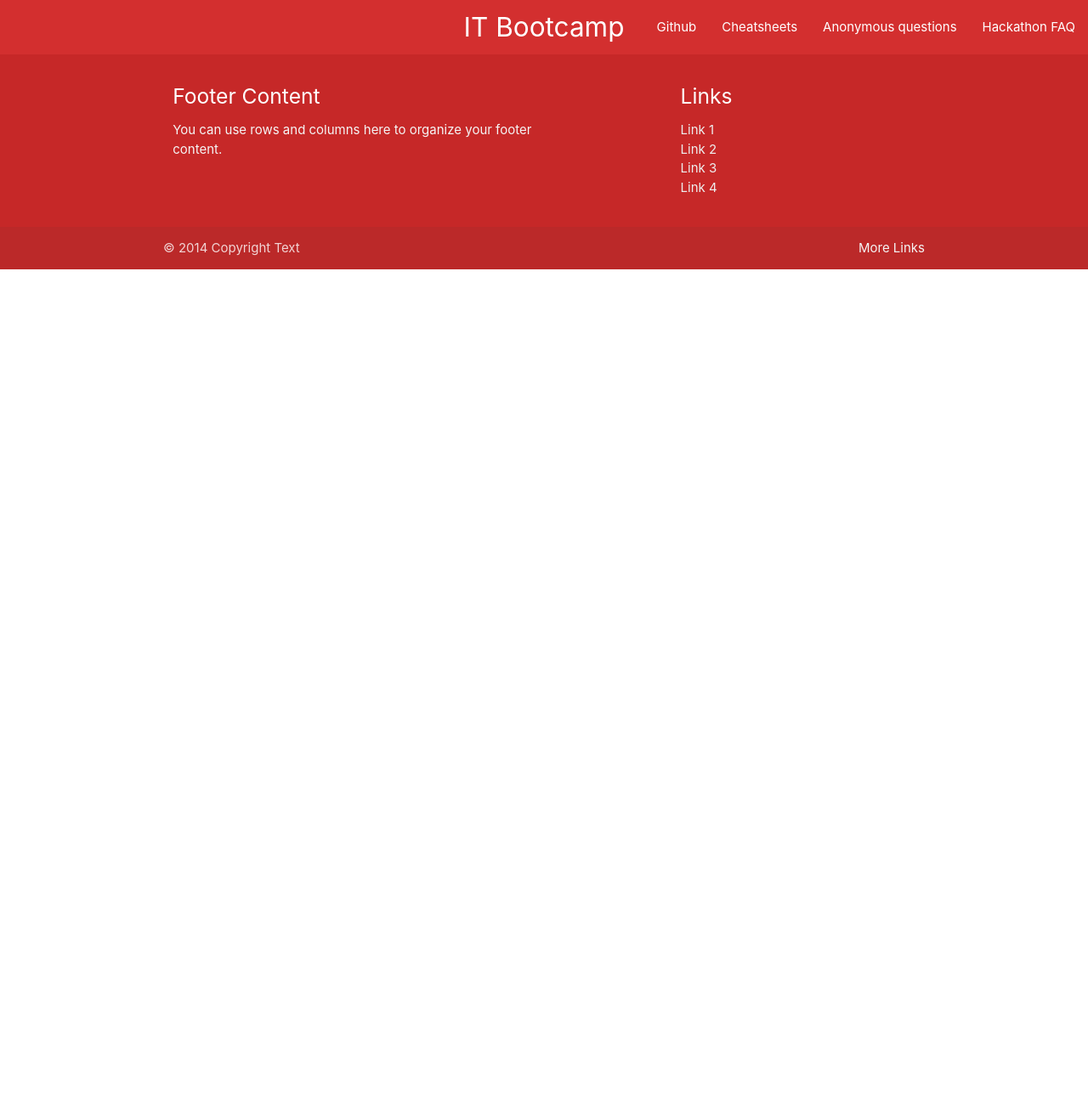
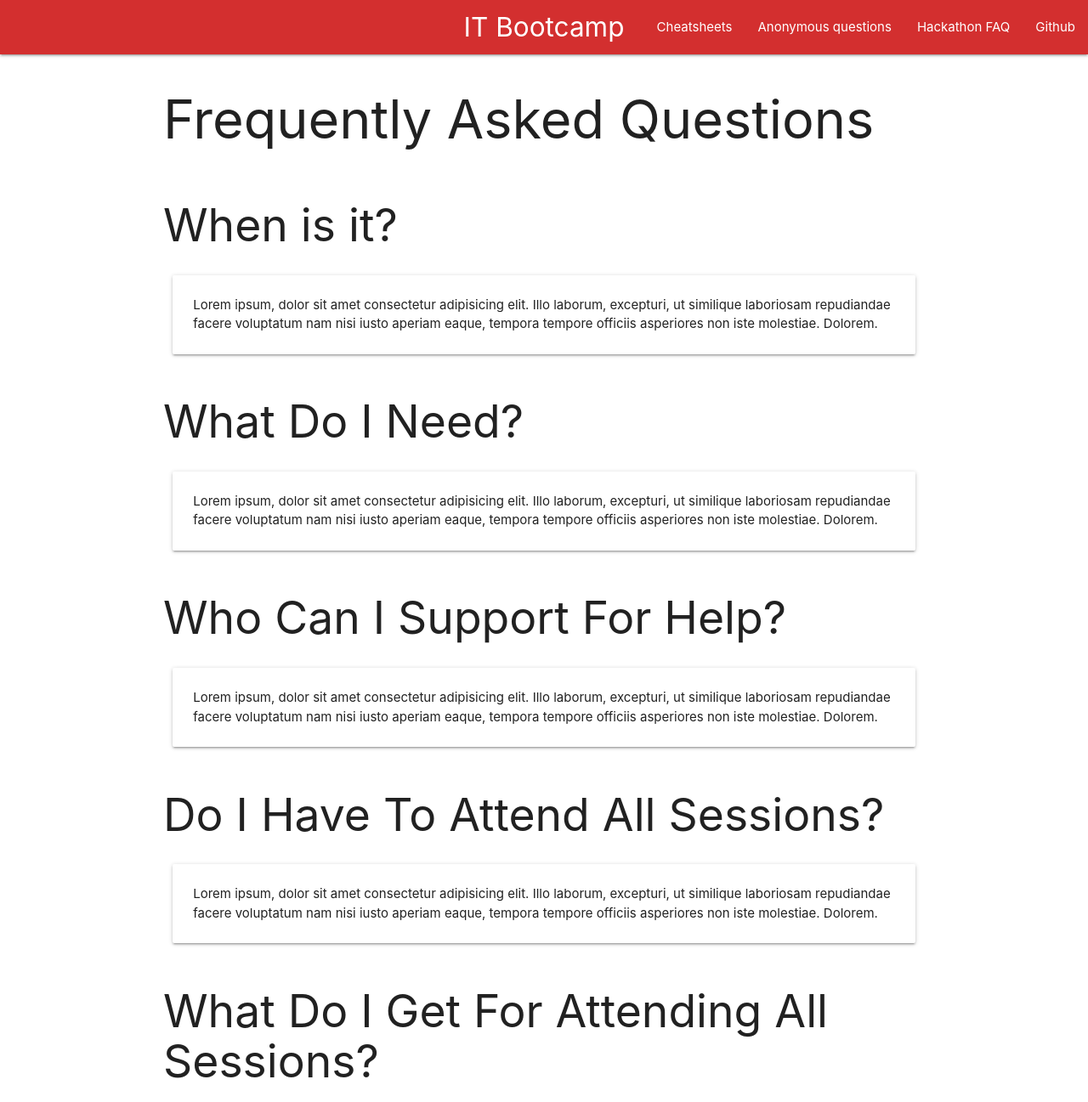
Before and after one commit to hjfitz/bootcamp, a React app: page /faq in a window 1280 px wide. Shown: the top 1297 px of the page at 85% size. Before the commit the page ends 800 px from the top, so only its background shows below. Built offline with nearby package versions, Linux system fonts and the light colour scheme.

Commit message:
add better nav

```diff
--- a/public/index.html
+++ b/public/index.html
@@ -11,4 +11,6 @@
     <div id="react"></div>
   </body>
   <script src="/public/bundle.js"></script>
+  <script>
+  </script>
 </html>
--- a/src/client/pages/chat.jsx
+++ b/src/client/pages/chat.jsx
@@ -34,6 +34,9 @@ export default class Chat extends Component {
     return (
       <div>
         <div className="row">
+          <h1>Anonymous Chat</h1>
+        </div>
+        <div className="row">
           <ul className="collection" id='questions'>
             {this.state.questions}
           </ul>
@@ -48,12 +51,12 @@ export default class Chat extends Component {
                   ref={text => this.textArea = text}
                   onKeyPress={this.sendQuestion}
                 />
-                <label htmlFor="textarea">Textarea</label>
+                <label htmlFor="textarea">Question</label>
               </div>
             </div>
           </form>
         </div>
-        <a onClick={this.sendQuestion} className="waves-effect waves-light btn" id='submit'>button</a>
+        <a onClick={this.sendQuestion} className="waves-effect waves-light btn red darken-3" id='submit'>Send</a>
       </div>
     )
   }
--- /dev/null
+++ b/src/client/pages/cheat.jsx
@@ -0,0 +1,3 @@
+import React from 'react';
+
+export default () => (<h1>//todo</h1>);
--- /dev/null
+++ b/src/client/pages/faq.jsx
@@ -0,0 +1,69 @@
+import React from 'react';
+
+export default () => (
+    <div>
+        <div className="row">
+            <h1>Frequently Asked Questions</h1>
+        </div>
+        <div className="row">
+            <h2>When is it?</h2>
+            <div className="col s12">
+                <div className="card">
+                    <div className="card-content">
+                        <p>Lorem ipsum, dolor sit amet consectetur adipisicing elit. Illo laborum, excepturi, ut similique laboriosam repudiandae facere voluptatum nam nisi iusto aperiam eaque, tempora tempore officiis asperiores non iste molestiae. Dolorem.</p>
+                    </div>
+                </div>
+            </div>
+        </div>
+        <div className="row">
+            <h2>What Do I Need?</h2>
+            <div className="col s12">
+                <div className="card">
+                    <div className="card-content">
+                        <p>Lorem ipsum, dolor sit amet consectetur adipisicing elit. Illo laborum, excepturi, ut similique laboriosam repudiandae facere voluptatum nam nisi iusto aperiam eaque, tempora tempore officiis asperiores non iste molestiae. Dolorem.</p>
+                    </div>
+                </div>
+            </div>
+        </div>
+        <div className="row">
+            <h2>Who Can I Support For Help?</h2>
+            <div className="col s12">
+                <div className="card">
+                    <div className="card-content">
+                        <p>Lorem ipsum, dolor sit amet consectetur adipisicing elit. Illo laborum, excepturi, ut similique laboriosam repudiandae facere voluptatum nam nisi iusto aperiam eaque, tempora tempore officiis asperiores non iste molestiae. Dolorem.</p>
+                    </div>
+                </div>
+            </div>
+        </div>
+        <div className="row">
+            <h2>Do I Have To Attend All Sessions?</h2>
+            <div className="col s12">
+                <div className="card">
+                    <div className="card-content">
+                        <p>Lorem ipsum, dolor sit amet consectetur adipisicing elit. Illo laborum, excepturi, ut similique laboriosam repudiandae facere voluptatum nam nisi iusto aperiam eaque, tempora tempore officiis asperiores non iste molestiae. Dolorem.</p>
+                    </div>
+                </div>
+            </div>
+        </div>
+        <div className="row">
+            <h2>What Do I Get For Attending All Sessions?</h2>
+            <div className="col s12">
+                <div className="card">
+                    <div className="card-content">
+                        <p>Lorem ipsum, dolor sit amet consectetur adipisicing elit. Illo laborum, excepturi, ut similique laboriosam repudiandae facere voluptatum nam nisi iusto aperiam eaque, tempora tempore officiis asperiores non iste molestiae. Dolorem.</p>
+                    </div>
+                </div>
+            </div>
+        </div>
+        <div className="row">
+            <h2>What Is The Hackathon Eligibility?</h2>
+            <div className="col s12">
+                <div className="card">
+                    <div className="card-content">
+                        <p>Lorem ipsum dolor sit amet consectetur, adipisicing elit. Non laudantium eaque veritatis optio perferendis nesciunt totam fuga excepturi, architecto iure rem provident dolores minus reiciendis corporis consequuntur deleniti autem in?</p>
+                    </div>
+                </div>
+            </div>
+        </div>
+    </div>
+);
--- a/src/client/pages/index.js
+++ b/src/client/pages/index.js
@@ -1,2 +1,4 @@
 export { default as Home } from './home';
 export { default as Chat } from './chat';
+export { default as Faq } from './faq';
+export { default as Cheat } from './cheat';
--- a/src/client/partial/header.jsx
+++ b/src/client/partial/header.jsx
@@ -1,16 +1,35 @@
-import React from 'react';
+import React, { Component } from 'react';
+import M from 'materialize-css';
 import { Link } from 'react-router-dom';
 
-export default () => (
-  <nav className='red darken-2'>
-    <div className="nav-wrapper">
-      <Link to='/' className="brand-logo center">IT Bootcamp</Link>
-      <ul id="nav-mobile" className="right hide-on-med-and-down">
-        <li><a href="https://github.com/hjfitz/bootcamp">Github</a></li>
-        <li><a href="cheatsheets/index.html">Cheatsheets</a></li>
-        <li><Link to="/chat">Anonymous questions</Link></li>
-        <li><Link to='/faq'>Hackathon FAQ</Link></li>
-      </ul>
-    </div>
-  </nav>
-)
+const links = [
+    <li><Link to="/cheatsheets">Cheatsheets</Link></li>,
+    <li><Link to="/chat">Anonymous questions</Link></li>,
+    <li><Link to='/faq'>Hackathon FAQ</Link></li>,
+    <li><a href="https://github.com/hjfitz/bootcamp">Github</a></li>,
+];
+
+export default class Header extends Component {
+  constructor(props) {
+    super(props);
+  }
+
+  componentDidMount() {
+    const { sidenav } = this;
+    const instance = new M.Sidenav(sidenav);
+    console.log(instance);
+  }
+
+  render() {
+    return (
+      <nav className='red darken-2'>
+         <div class="nav-wrapper">
+          <Link to='/' className="brand-logo center">IT Bootcamp</Link>
+          <a href="#" data-target="mobile-demo" class="sidenav-trigger"><i class="material-icons">menu</i></a>
+          <ul className="right hide-on-med-and-down">{links}</ul>
+          <ul className="sidenav" id="mobile-demo" ref={nav => this.sidenav = nav}>{links}</ul>
+        </div>
+      </nav>
+    );
+  }
+}
--- a/src/client/router.jsx
+++ b/src/client/router.jsx
@@ -12,7 +12,7 @@ import {
 * local imports
 */
 import Layout from './layout';
-import { Home, Chat } from './pages';
+import { Home, Chat, Faq, Cheat } from './pages';
 
 /**
  * CSS imports
@@ -32,6 +32,8 @@ const app = (
       <Layout>
         <Route exact path="/" component={Home} />
         <Route exact path="/chat" component={Chat} />
+        <Route exact path="/faq" component={Faq} />
+        <Route exact path="/cheatsheets" component={Cheat} />
       </Layout>
     </Switch>
   </Router>
--- a/src/client/styles/main.css
+++ b/src/client/styles/main.css
@@ -52,7 +52,7 @@ main {
 }
 
 #react {
-  height: 100%;
+  height: 100vh;
 }
 
 #react-app {
```
